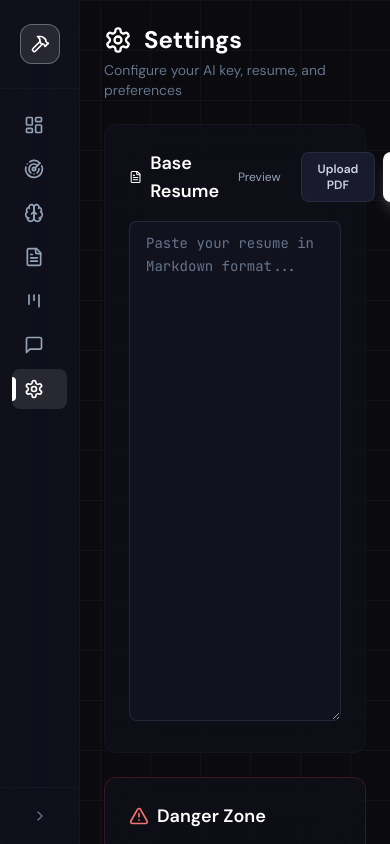
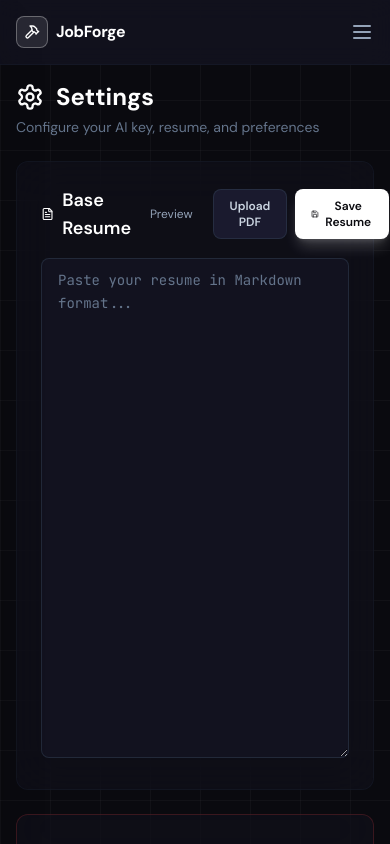
Before and after one commit to prats010/jobforge, a React (Vite) app in the folder frontend/: page /settings in a window 390 px wide. Built offline with nearby package versions, Linux system fonts and the light colour scheme; no server answers.

Commit message:
Optimize frontend UI for mobile responsiveness

```diff
--- a/frontend/src/components/Layout.jsx
+++ b/frontend/src/components/Layout.jsx
@@ -1,5 +1,6 @@
 import { useLocation } from 'react-router-dom'
 import { AnimatePresence, motion } from 'framer-motion'
+import { Menu, Hammer } from 'lucide-react'
 import Sidebar from './Sidebar'
 import useStore from '../store/useStore'
 
@@ -12,15 +13,36 @@ const pageVariants = {
 export default function Layout({ children }) {
   const location = useLocation()
   const sidebarOpen = useStore((s) => s.sidebarOpen)
+  const setMobileSidebarOpen = useStore((s) => s.setMobileSidebarOpen)
 
   return (
-    <div className="flex h-screen overflow-hidden bg-dark-900 grid-bg">
+    <div className="flex h-screen overflow-hidden bg-dark-900 grid-bg relative">
       <Sidebar />
+
       <main
-        className={`flex-1 overflow-y-auto transition-all duration-300 ${
-          sidebarOpen ? 'ml-64' : 'ml-20'
+        className={`flex-1 flex flex-col h-screen overflow-hidden transition-all duration-300 ${
+          sidebarOpen ? 'md:ml-64' : 'md:ml-20'
         }`}
       >
+        {/* Mobile Header */}
+        <header className="md:hidden flex items-center justify-between px-4 py-3 bg-dark-800/90 backdrop-blur-md border-b border-dark-600/30 z-30">
+          <div className="flex items-center gap-2">
+            <div className="w-8 h-8 rounded-lg bg-forge-400/10 border border-forge-400/30 flex items-center justify-center">
+              <Hammer className="w-4 h-4 text-forge-400" />
+            </div>
+            <h1 className="text-base font-bold text-white tracking-tight">
+              Job<span className="text-forge-400">Forge</span>
+            </h1>
+          </div>
+          <button
+            onClick={() => setMobileSidebarOpen(true)}
+            className="p-2 -mr-2 text-dark-200 hover:text-white transition-colors"
+          >
+            <Menu className="w-6 h-6" />
+          </button>
+        </header>
+
+        <div className="flex-1 overflow-y-auto">
           <AnimatePresence mode="wait">
             <motion.div
               key={location.pathname}
@@ -29,11 +51,12 @@ export default function Layout({ children }) {
               animate="animate"
               exit="exit"
               transition={{ duration: 0.2, ease: 'easeOut' }}
-            className="p-6 lg:p-8 min-h-screen"
+              className="p-4 sm:p-6 lg:p-8 min-h-full"
             >
               {children}
             </motion.div>
           </AnimatePresence>
+        </div>
       </main>
     </div>
   )
--- a/frontend/src/components/Sidebar.jsx
+++ b/frontend/src/components/Sidebar.jsx
@@ -1,9 +1,10 @@
+import { useEffect, useState } from 'react'
 import { NavLink } from 'react-router-dom'
-import { motion } from 'framer-motion'
+import { motion, AnimatePresence } from 'framer-motion'
 import {
   LayoutDashboard, Radar, Brain, FileText,
   Kanban, MessageSquare, Settings, ChevronLeft,
-  ChevronRight, Hammer
+  ChevronRight, Hammer, X
 } from 'lucide-react'
 import useStore from '../store/useStore'
 
@@ -20,20 +21,51 @@ const navItems = [
 export default function Sidebar() {
   const sidebarOpen = useStore((s) => s.sidebarOpen)
   const toggleSidebar = useStore((s) => s.toggleSidebar)
+  const mobileSidebarOpen = useStore((s) => s.mobileSidebarOpen)
+  const setMobileSidebarOpen = useStore((s) => s.setMobileSidebarOpen)
+
+  const [isMobile, setIsMobile] = useState(window.innerWidth < 768)
+
+  useEffect(() => {
+    const handleResize = () => setIsMobile(window.innerWidth < 768)
+    window.addEventListener('resize', handleResize)
+    return () => window.removeEventListener('resize', handleResize)
+  }, [])
+
+  // On mobile, the sidebar is always "open" (expanded width) when it's visible.
+  const isExpanded = isMobile ? true : sidebarOpen
 
   return (
+    <>
+      {/* Mobile Backdrop */}
+      <AnimatePresence>
+        {isMobile && mobileSidebarOpen && (
+          <motion.div
+            initial={{ opacity: 0 }}
+            animate={{ opacity: 1 }}
+            exit={{ opacity: 0 }}
+            onClick={() => setMobileSidebarOpen(false)}
+            className="fixed inset-0 bg-dark-900/80 backdrop-blur-sm z-40 md:hidden"
+          />
+        )}
+      </AnimatePresence>
+
       <motion.aside
         initial={false}
-      animate={{ width: sidebarOpen ? 256 : 80 }}
+        animate={{
+          width: isMobile ? 256 : (sidebarOpen ? 256 : 80),
+          x: isMobile ? (mobileSidebarOpen ? 0 : -256) : 0
+        }}
         transition={{ duration: 0.3, ease: 'easeInOut' }}
-      className="fixed left-0 top-0 h-screen bg-dark-800/80 backdrop-blur-xl border-r border-dark-600/30 z-50 flex flex-col"
+        className="fixed left-0 top-0 h-screen bg-dark-800/95 md:bg-dark-800/80 backdrop-blur-xl border-r border-dark-600/30 z-50 flex flex-col shadow-2xl md:shadow-none"
       >
         {/* Logo */}
-      <div className="flex items-center gap-3 px-5 py-6 border-b border-dark-600/30">
+        <div className="flex items-center justify-between px-5 py-6 border-b border-dark-600/30">
+          <div className="flex items-center gap-3">
             <div className="w-10 h-10 rounded-xl bg-forge-400/10 border border-forge-400/30 flex items-center justify-center flex-shrink-0">
               <Hammer className="w-5 h-5 text-forge-400" />
             </div>
-        {sidebarOpen && (
+            {isExpanded && (
               <motion.div
                 initial={{ opacity: 0 }}
                 animate={{ opacity: 1 }}
@@ -48,6 +80,15 @@ export default function Sidebar() {
               </motion.div>
             )}
           </div>
+          {isMobile && (
+            <button
+              onClick={() => setMobileSidebarOpen(false)}
+              className="p-1 rounded-md text-dark-300 hover:text-white"
+            >
+              <X className="w-5 h-5" />
+            </button>
+          )}
+        </div>
 
         {/* Navigation */}
         <nav className="flex-1 py-4 px-3 space-y-1 overflow-y-auto">
@@ -56,6 +97,7 @@ export default function Sidebar() {
               key={item.path}
               to={item.path}
               end={item.path === '/'}
+              onClick={() => isMobile && setMobileSidebarOpen(false)}
               className={({ isActive }) =>
                 `flex items-center gap-3 px-3 py-2.5 rounded-lg transition-all duration-200 group relative ${
                   isActive
@@ -74,7 +116,7 @@ export default function Sidebar() {
                     />
                   )}
                   <item.icon className={`w-5 h-5 flex-shrink-0 ${isActive ? 'text-forge-400' : ''}`} />
-                {sidebarOpen && (
+                  {isExpanded && (
                     <motion.span
                       initial={{ opacity: 0 }}
                       animate={{ opacity: 1 }}
@@ -89,7 +131,8 @@ export default function Sidebar() {
           ))}
         </nav>
 
-      {/* Collapse Toggle */}
+        {/* Collapse Toggle (Desktop Only) */}
+        {!isMobile && (
           <div className="p-3 border-t border-dark-600/30">
             <button
               onClick={toggleSidebar}
@@ -105,6 +148,8 @@ export default function Sidebar() {
               )}
             </button>
           </div>
+        )}
       </motion.aside>
+    </>
   )
 }
--- a/frontend/src/store/useStore.js
+++ b/frontend/src/store/useStore.js
@@ -1,9 +1,13 @@
 import { create } from 'zustand'
 
 const useStore = create((set) => ({
-  // Sidebar
+  // Sidebar (Desktop)
   sidebarOpen: false,
   toggleSidebar: () => set((s) => ({ sidebarOpen: !s.sidebarOpen })),
+
+  // Sidebar (Mobile)
+  mobileSidebarOpen: false,
+  setMobileSidebarOpen: (isOpen) => set({ mobileSidebarOpen: isOpen }),
 
   // Selected job for detail view
   selectedJob: null,
```
Lines whose indentation alone changed are shown as unchanged.
